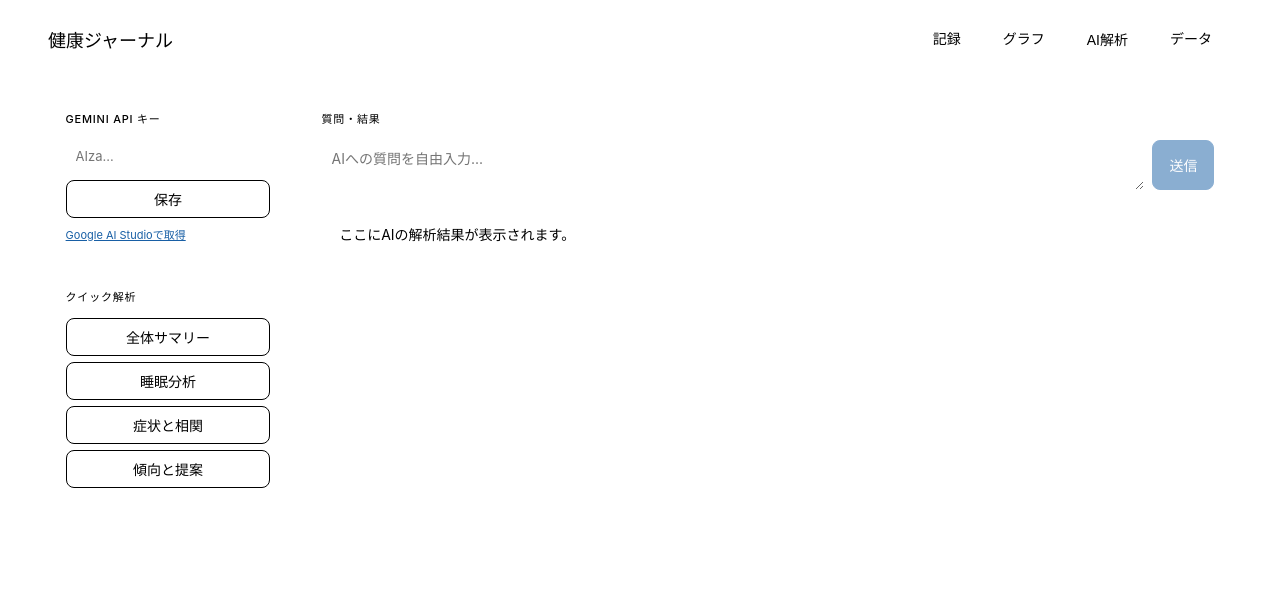
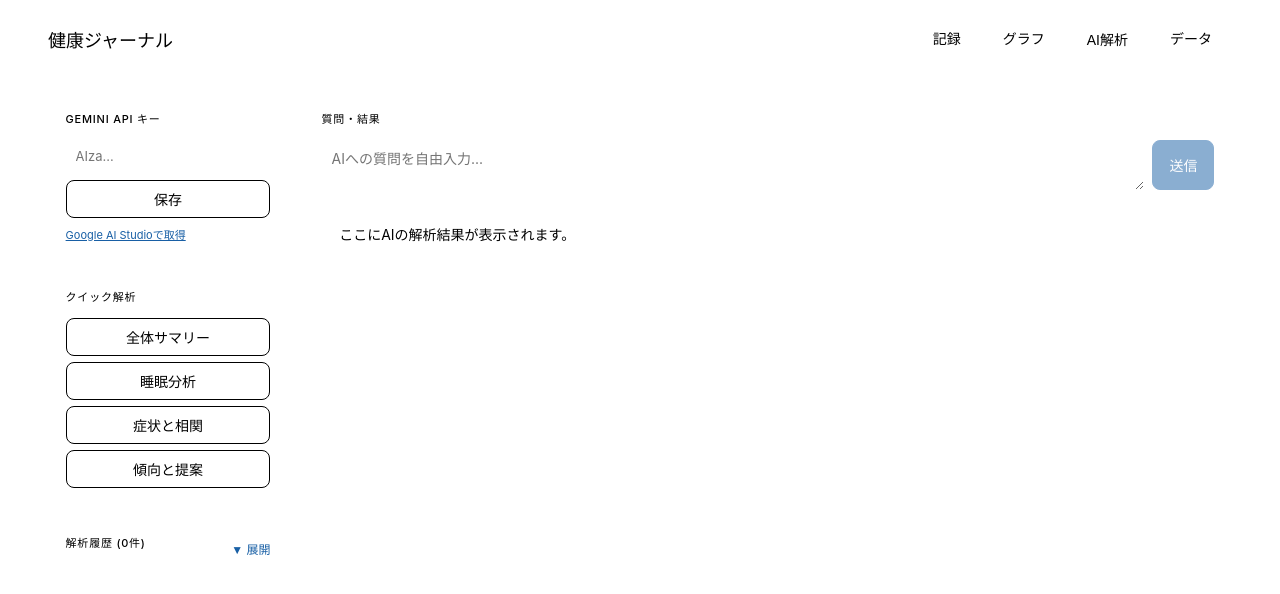
Before and after one commit to litalicot485kei/kibun_nikki_claude, a React (Vite) app: page / in a window 1280 px wide. Both pictures are taken after a click on the button "AI解析". Shown: the top 594 px of the page. Built offline with nearby package versions, Linux system fonts and the light colour scheme.

Commit message:
Enhance AITab with AI history management
Refactor AITab to manage AI history and update state handling.

```diff
--- a/src/App.jsx
+++ b/src/App.jsx
@@ -478,12 +478,14 @@ const PRESETS = [
   { label: "傾向と提案",   prompt: "最近の傾向と今後1週間のアドバイスをください。" },
 ];
 
-const AITab = ({ db, isMobile }) => {
-  const [apiKey,   setApiKey]   = useState(() => localStorage.getItem(GK_KEY) || "");
-  const [keySaved, setKeySaved] = useState(false);
-  const [prompt,   setPrompt]   = useState("");
-  const [output,   setOutput]   = useState("ここにAIの解析結果が表示されます。");
-  const [loading,  setLoading]  = useState(false);
+const AITab = ({ db, isMobile, aiHistory, saveAiHistory }) => {
+  const [apiKey,    setApiKey]   = useState(() => localStorage.getItem(GK_KEY) || "");
+  const [keySaved,  setKeySaved] = useState(false);
+  const [prompt,    setPrompt]   = useState("");
+  const [output,    setOutput]   = useState("ここにAIの解析結果が表示されます。");
+  const [loading,   setLoading]  = useState(false);
+  const [showHist,  setShowHist] = useState(false);
+  const [selHist,   setSelHist]  = useState(null); // 履歴選択表示
 
   const saveKey = () => {
     localStorage.setItem(GK_KEY, apiKey);
@@ -494,7 +496,7 @@ const AITab = ({ db, isMobile }) => {
     if (!apiKey) { setOutput("Gemini APIキーを入力してください。"); return; }
     const entries = Object.values(db).sort((a, b) => a.date < b.date ? -1 : 1).slice(-30);
     if (!entries.length) { setOutput("データがありません。まず記録タブで入力してください。"); return; }
-    setLoading(true); setOutput("解析中...");
+    setLoading(true); setOutput("解析中..."); setSelHist(null);
     const sys = `あなたは健康データアナリストです。以下の日々の健康記録データをもとに、ユーザーの質問に日本語で丁寧に答えてください。\n\nデータ（直近30件）:\n${JSON.stringify(entries, null, 2)}`;
     try {
       const res = await fetch(
@@ -504,7 +506,12 @@ const AITab = ({ db, isMobile }) => {
       );
       if (!res.ok) { const e = await res.json(); throw new Error(e.error?.message || res.statusText); }
       const d = await res.json();
-      setOutput(d.candidates?.[0]?.content?.parts?.[0]?.text || "応答が空でした。");
+      const text = d.candidates?.[0]?.content?.parts?.[0]?.text || "応答が空でした。";
+      setOutput(text);
+      // 履歴に追加して保存
+      const newItem = { savedAt: new Date().toISOString(), prompt: p, output: text };
+      const nextHistory = [newItem, ...(aiHistory || [])].slice(0, 100); // 最大100件
+      saveAiHistory(nextHistory, apiKey);
     } catch (e) { setOutput("エラー: " + e.message); }
     finally { setLoading(false); }
   };
@@ -529,13 +536,55 @@ const AITab = ({ db, isMobile }) => {
         display: "flex",
         flexDirection: isMobile ? "row" : "column",
         flexWrap: isMobile ? "wrap" : "nowrap",
-        gap: isMobile ? 6 : 6,
+        gap: 6,
       }}>
         {PRESETS.map(p => (
           <Btn key={p.label} onClick={() => callGemini(p.prompt)} disabled={loading}
             full={!isMobile}>{p.label}</Btn>
         ))}
       </div>
+    </Card>
+  );
+
+  const histCard = (
+    <Card>
+      <div style={{ display: "flex", alignItems: "center", justifyContent: "space-between", marginBottom: "0.85rem" }}>
+        <CardTitle style={{ marginBottom: 0 }}>解析履歴 ({(aiHistory || []).length}件)</CardTitle>
+        <button onClick={() => setShowHist(v => !v)} style={{
+          fontSize: 12, color: "#185FA5", background: "none", border: "none", cursor: "pointer"
+        }}>{showHist ? "▲ 閉じる" : "▼ 展開"}</button>
+      </div>
+      {showHist && (
+        <div style={{ maxHeight: 260, overflowY: "auto" }}>
+          {(aiHistory || []).length === 0
+            ? <div style={{ fontSize: 13, color: "var(--color-text-tertiary)" }}>履歴がありません</div>
+            : (aiHistory || []).map((h, i) => (
+              <div key={i}
+                onClick={() => setSelHist(selHist === i ? null : i)}
+                style={{
+                  padding: "8px 10px", borderRadius: 6, marginBottom: 4, cursor: "pointer",
+                  background: selHist === i ? "#E6F1FB" : "var(--color-background-secondary)",
+                  border: "0.5px solid var(--color-border-tertiary)",
+                }}>
+                <div style={{ fontSize: 11, color: "var(--color-text-tertiary)", marginBottom: 2 }}>
+                  {new Date(h.savedAt).toLocaleString("ja-JP")}
+                </div>
+                <div style={{ fontSize: 13, fontWeight: 500, color: "var(--color-text-primary)",
+                  overflow: "hidden", textOverflow: "ellipsis", whiteSpace: "nowrap" }}>
+                  {h.prompt}
+                </div>
+                {selHist === i && (
+                  <div style={{ marginTop: 8, fontSize: 13, lineHeight: 1.7,
+                    color: "var(--color-text-primary)", whiteSpace: "pre-wrap",
+                    borderTop: "0.5px solid var(--color-border-tertiary)", paddingTop: 8 }}>
+                    {h.output}
+                  </div>
+                )}
+              </div>
+            ))
+          }
+        </div>
+      )}
     </Card>
   );
 
@@ -555,30 +604,30 @@ const AITab = ({ db, isMobile }) => {
         minHeight: isMobile ? 160 : 240,
         color: loading ? "var(--color-text-tertiary)" : "var(--color-text-primary)",
         whiteSpace: "pre-wrap",
-      }}>{output}</div>
+      }}>{selHist !== null ? aiHistory[selHist]?.output : output}</div>
     </Card>
   );
 
   if (isMobile) {
-    return <div>{keyCard}{presetCard}{mainCard}</div>;
+    return <div>{keyCard}{presetCard}{mainCard}{histCard}</div>;
   }
 
   return (
     <div style={{ display: "grid", gridTemplateColumns: "240px 1fr", gap: "1rem", alignItems: "start" }}>
-      <div>{keyCard}{presetCard}</div>
+      <div>{keyCard}{presetCard}{histCard}</div>
       {mainCard}
     </div>
   );
 };
 
 // ── DATA TAB ───────────────────────────────────────────
-const DataTab = ({ db, setDb, toast, isMobile }) => {
+const DataTab = ({ db, setDb, toast, isMobile, store, setStore }) => {
   const entries = useMemo(() =>
     Object.values(db).sort((a, b) => a.date < b.date ? -1 : 1).reverse(), [db]);
 
   const exportJSON = () => {
-    // v3形式 {version, db} で保存（既存アプリと互換）
-    const payload = { version: 3, db };
+    // v3形式 {version, db, ai} で保存（AI履歴も含める）
+    const payload = store || { version: 3, db, ai: { history: [] } };
     const blob = new Blob([JSON.stringify(payload, null, 2)], { type: "application/json" });
     const a = document.createElement("a");
     a.href = URL.createObjectURL(blob); a.download = `health_journal_${todayStr()}.json`; a.click();
@@ -590,11 +639,21 @@ const DataTab = ({ db, setDb, toast, isMobile }) => {
     reader.onload = (ev) => {
       try {
         const raw = JSON.parse(ev.target.result);
-        // v3形式 { version, db } とフラット形式の両方に対応
-        const incoming = (raw.version && raw.db) ? raw.db : raw;
-        const next = { ...db, ...incoming };
-        setDb(next); localStorage.setItem(LS_KEY, JSON.stringify({ version: 3, db: next }));
-        toast(`${Object.keys(incoming).length}件のデータを読み込みました`);
+        // v3形式 { version, db, ai } とフラット形式の両方に対応
+        const incomingDb = (raw.version && raw.db) ? raw.db : raw;
+        const incomingAi = raw.ai || { history: [] };
+        const nextDb = { ...db, ...incomingDb };
+        // AI履歴はマージ（重複排除: savedAtで判定）
+        const existingAi = store?.ai || { history: [] };
+        const existingSavedAts = new Set((existingAi.history || []).map(h => h.savedAt));
+        const mergedHistory = [
+          ...(existingAi.history || []),
+          ...(incomingAi.history || []).filter(h => !existingSavedAts.has(h.savedAt))
+        ].sort((a, b) => b.savedAt.localeCompare(a.savedAt)).slice(0, 100);
+        const nextStore = { version: 3, db: nextDb, ai: { ...incomingAi, history: mergedHistory } };
+        setStore(nextStore);
+        localStorage.setItem(LS_KEY, JSON.stringify(nextStore));
+        toast(`${Object.keys(incomingDb).length}件のデータ・${(incomingAi.history||[]).length}件のAI履歴を読み込みました`);
       } catch { toast("JSONの読み込みに失敗しました"); }
       e.target.value = "";
     };
@@ -610,7 +669,8 @@ const DataTab = ({ db, setDb, toast, isMobile }) => {
 
   const clearAll = () => {
     if (!confirm("全データを削除します。この操作は取り消せません。")) return;
-    setDb({}); localStorage.setItem(LS_KEY, JSON.stringify({ version: 3, db: {} })); toast("全データを削除しました");
+    const next = { version: 3, db: {}, ai: store?.ai || { history: [] } };
+    setStore(next); localStorage.setItem(LS_KEY, JSON.stringify(next)); toast("全データを削除しました");
   };
 
   const importCard = (
@@ -688,14 +748,37 @@ const TABS = [
 export default function App() {
   const [tab, setTab] = useState("record");
   const isMobile = useIsMobile();
-  const [db, setDb] = useState(() => {
+
+  // v3形式 { version, db, ai } を一括管理
+  const loadStore = () => {
     try {
       const raw = JSON.parse(localStorage.getItem(LS_KEY) || "{}");
-      // v3形式 { version, db, ... } に対応
-      if (raw.version && raw.db) return raw.db;
-      return raw;
-    } catch { return {}; }
-  });
+      if (raw.version && raw.db) return raw;
+      // フラット形式の旧データは db として扱う
+      return { version: 3, db: raw, ai: { apiKey: "", history: [] } };
+    } catch { return { version: 3, db: {}, ai: { apiKey: "", history: [] } }; }
+  };
+
+  const [store, setStore] = useState(loadStore);
+  const db = store.db;
+  const aiHistory = store.ai?.history || [];
+
+  const setDb = (nextDb) => {
+    setStore(s => {
+      const next = { ...s, db: nextDb };
+      localStorage.setItem(LS_KEY, JSON.stringify(next));
+      return next;
+    });
+  };
+
+  const saveAiHistory = (history, apiKey) => {
+    setStore(s => {
+      const next = { ...s, ai: { ...(s.ai || {}), apiKey, history } };
+      localStorage.setItem(LS_KEY, JSON.stringify(next));
+      return next;
+    });
+  };
+
   const { msg, vis, show } = useToast();
 
   return (
@@ -725,8 +808,8 @@ export default function App() {
       {/* content */}
       {tab === "record" && <RecordTab db={db} setDb={setDb} toast={show} isMobile={isMobile} />}
       {tab === "graph"  && <GraphTab  db={db} isMobile={isMobile} />}
-      {tab === "ai"     && <AITab     db={db} isMobile={isMobile} />}
-      {tab === "data"   && <DataTab   db={db} setDb={setDb} toast={show} isMobile={isMobile} />}
+      {tab === "ai"     && <AITab     db={db} isMobile={isMobile} aiHistory={aiHistory} saveAiHistory={saveAiHistory} />}
+      {tab === "data"   && <DataTab   db={db} setDb={setDb} toast={show} isMobile={isMobile} store={store} setStore={setStore} />}
 
       {/* mobile bottom nav */}
       {isMobile && (
```
